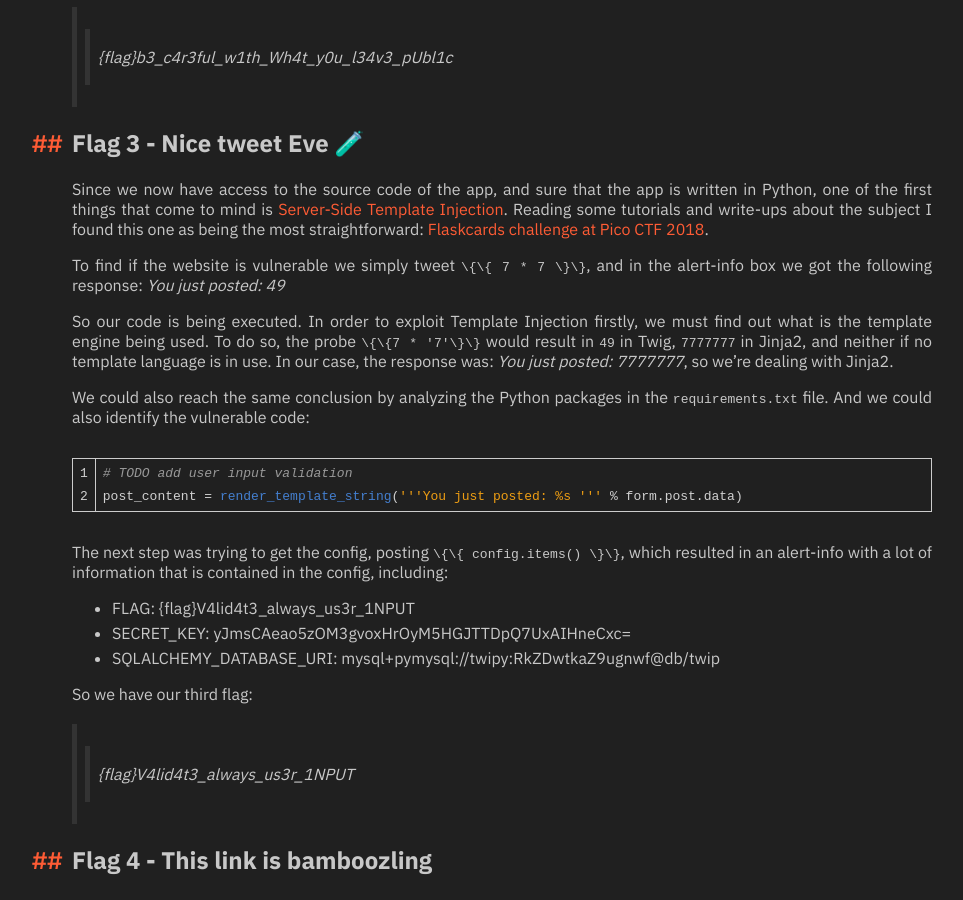
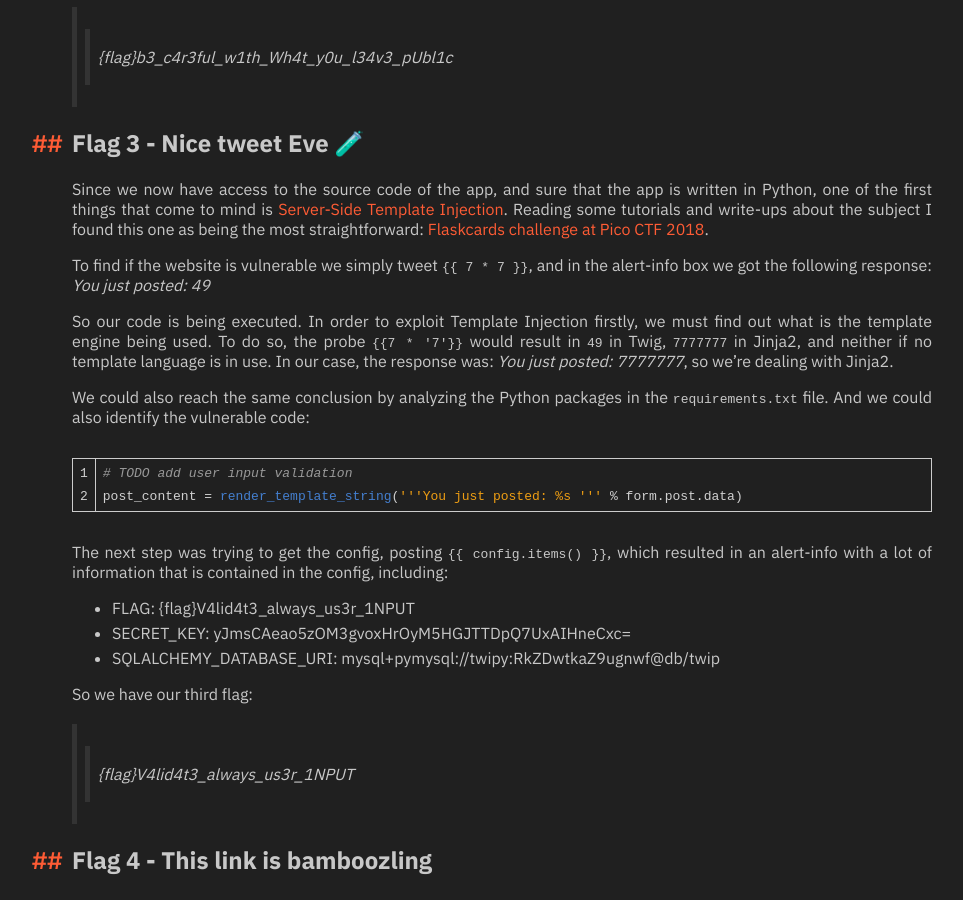
Before and after one commit to jpdias/jpdias.github.io, a Jekyll site: the page built from _posts/2019-01-17-oposec0x70challenge.md, in a window 1280 px wide and 900 px high, scrolled down 2944 px. Shown: the whole window, without its empty margins (138-1101 px from the left). Built offline with Jekyll 4.4.1, drawn with Linux system fonts in a browser that asks for light colours; nearby versions of some CDN libraries; some of the changed lines change nothing that is shown.

Commit message:
small fix

````diff
--- a/_posts/2019-01-17-oposec0x70challenge.md
+++ b/_posts/2019-01-17-oposec0x70challenge.md
@@ -90,10 +90,10 @@
 
 Since we now have access to the source code of the app, and sure that the app is written in Python, one of the first things that come to mind is [Server-Side Template Injection](https://portswigger.net/blog/server-side-template-injection). Reading some tutorials and write-ups about the subject I found this one as being the most straightforward: [Flaskcards challenge at Pico CTF 2018](https://s0cket7.com/picoctf-web).
 
-To find if the website is vulnerable we simply tweet ```\{\{ 7 * 7 \}\}```, and in the alert-info box we got the following response:
+To find if the website is vulnerable we simply tweet ```{% raw  %}{{ 7 * 7 }}{% endraw  %}```, and in the alert-info box we got the following response:
 *You just posted: 49*
 
-So our code is being executed. In order to exploit Template Injection firstly, we must find out what is the template engine being used. To do so, the probe ```\{\{7 * '7'\}\}``` would result in ```49``` in Twig, ```7777777``` in Jinja2, and neither if no template language is in use. In our case, the response was: *You just posted: 7777777*, so we're dealing with Jinja2.
+So our code is being executed. In order to exploit Template Injection firstly, we must find out what is the template engine being used. To do so, the probe ```{% raw  %}{{7 * '7'}}{% endraw  %}``` would result in ```49``` in Twig, ```7777777``` in Jinja2, and neither if no template language is in use. In our case, the response was: *You just posted: 7777777*, so we're dealing with Jinja2.
 
 We could also reach the same conclusion by analyzing the Python packages in the ```requirements.txt``` file. And we could also identify the vulnerable code:
 
@@ -102,7 +102,7 @@ We could also reach the same conclusion by analyzing the Python packages in the
 post_content = render_template_string('''You just posted: %s ''' % form.post.data)
 {% endhighlight %}
 
-The next step was trying to get the config, posting ```\{\{ config.items() \}\}```, which resulted in an alert-info with a lot of information that is contained in the config, including:
+The next step was trying to get the config, posting ```{% raw  %}{{ config.items() }}{% endraw  %}```, which resulted in an alert-info with a lot of information that is contained in the config, including:
 - FLAG: {flag}V4lid4t3_always_us3r_1NPUT
 - SECRET_KEY: yJmsCAeao5zOM3gvoxHrOyM5HGJTTDpQ7UxAIHneCxc=
 - SQLALCHEMY_DATABASE_URI: mysql+pymysql://twipy:RkZDwtkaZ9ugnwf@db/twip
````
